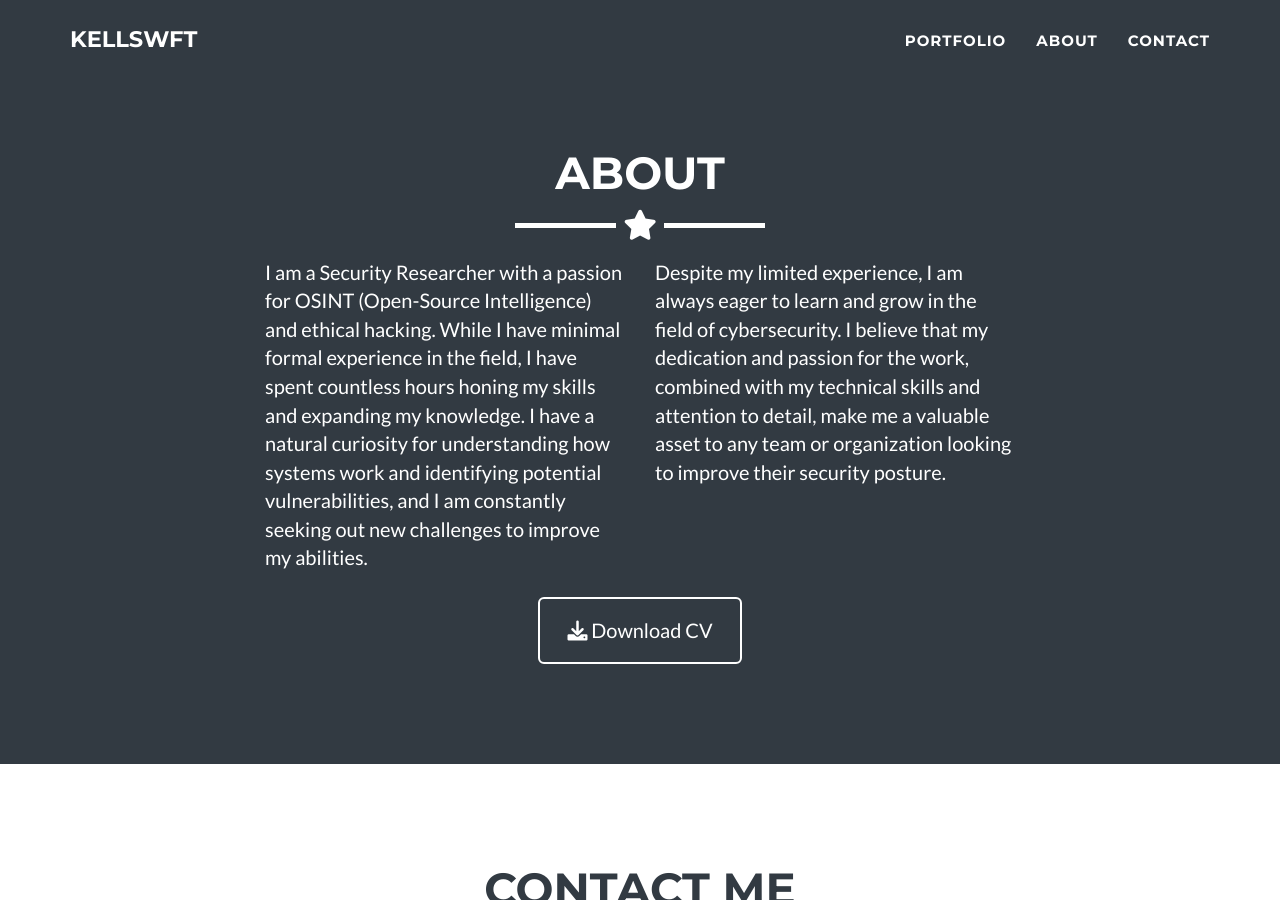
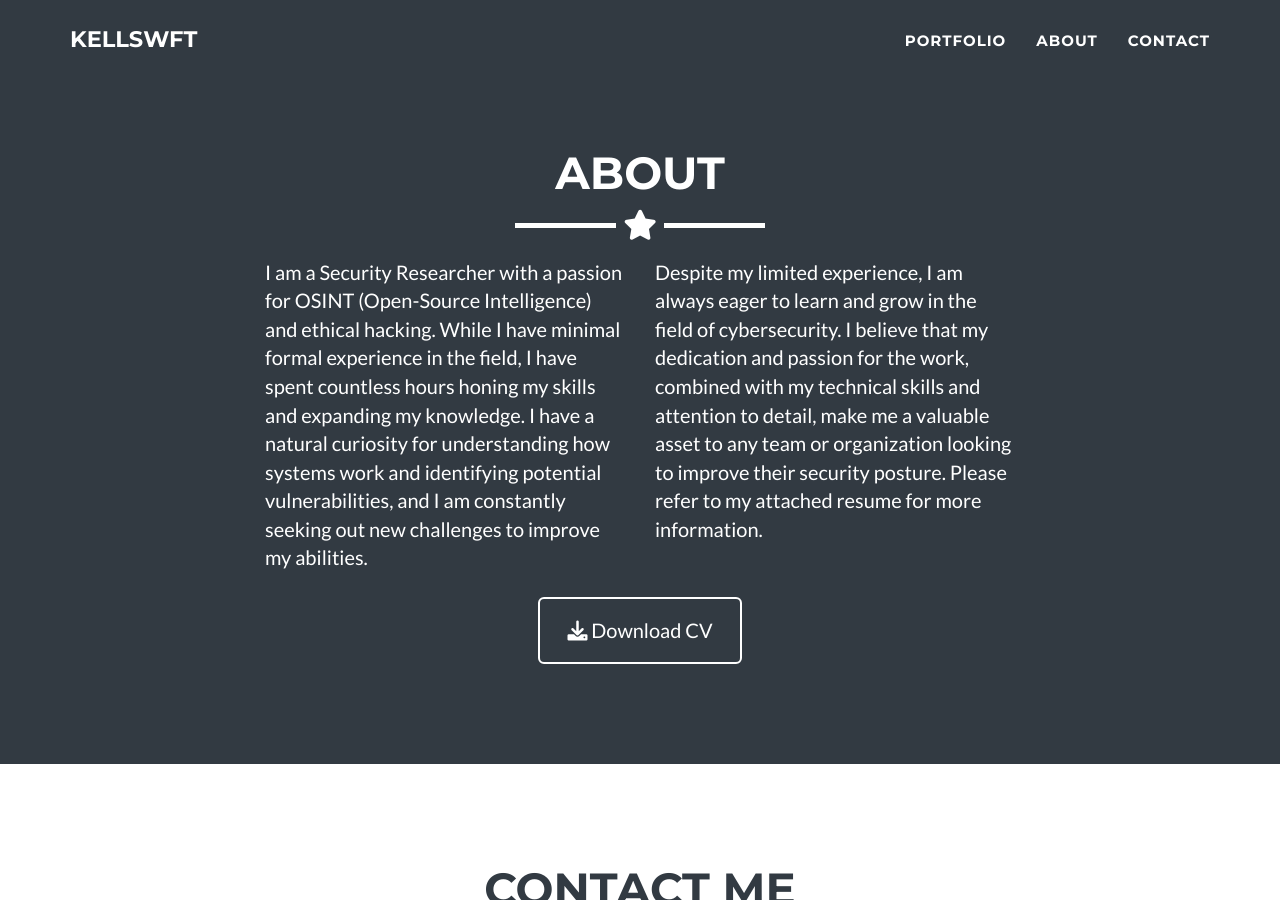
Before and after one commit to kellswft/kellswft.github.io, a Jekyll site: the page built from _posts/2014-07-18-project-1.markdown, in a window 1280 px wide and 900 px high, scrolled down 1330 px. Built offline with Jekyll 4.4.1, drawn with Linux system fonts in a browser that asks for light colours.

Commit message:
Update about.html

```diff
--- a/_includes/about.html
+++ b/_includes/about.html
@@ -17,7 +17,9 @@
       <div class="col-lg-4">
         <p>Despite my limited experience, I am always eager to learn and grow in the field of cybersecurity. I believe that
           my dedication and passion for the work, combined with my technical skills and attention to detail, make me a
-          valuable asset to any team or organization looking to improve their security posture.</p>
+          valuable asset to any team or organization looking to improve their security posture.
+
+          Please refer to my attached resume for more information.</p>
       </div>
       <div class="col-lg-8 col-lg-offset-2 text-center">
         <a href="https://" class="btn btn-lg btn-outline">
```
